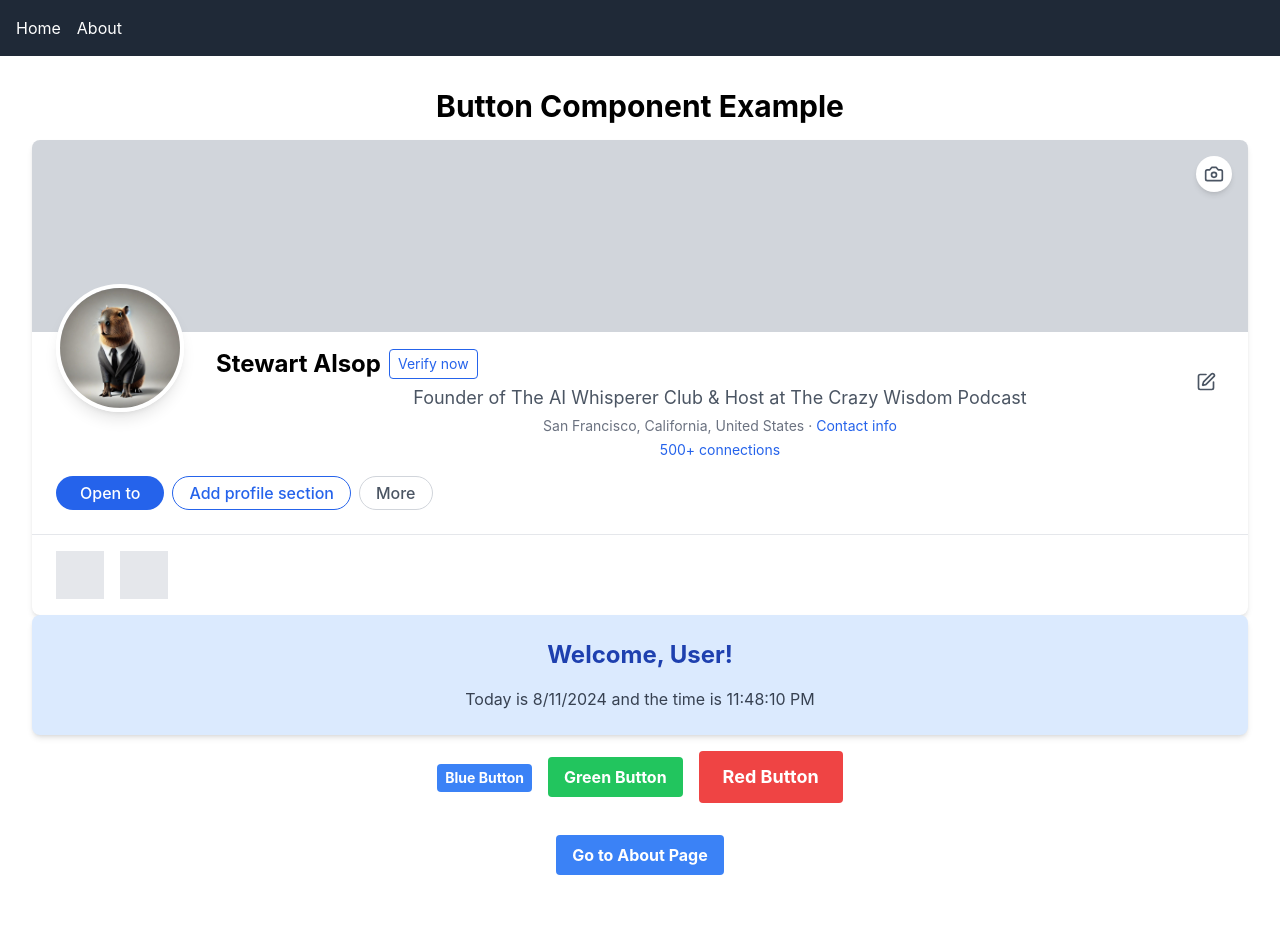
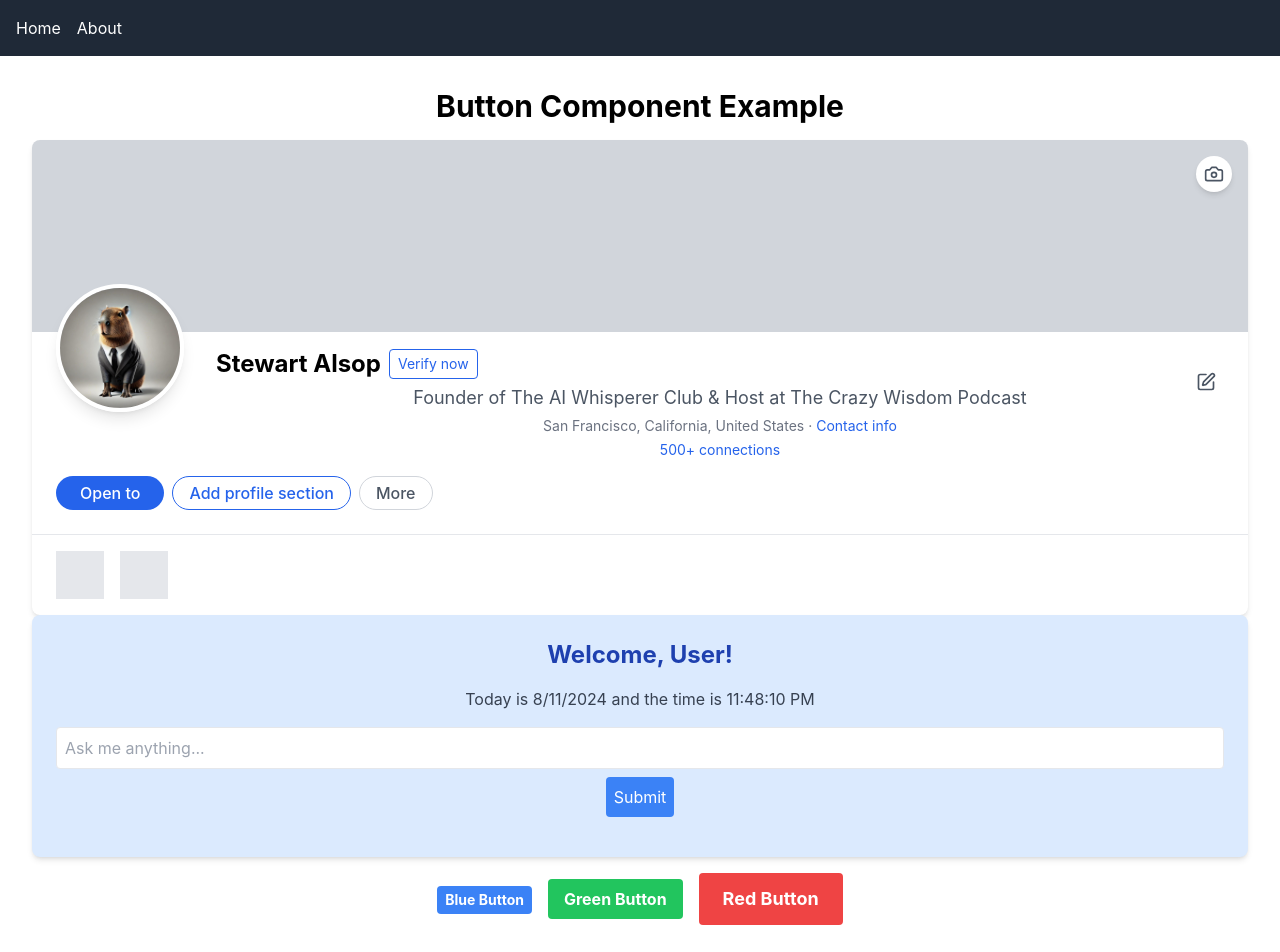
Before and after one commit to StewartalsopIII/good_react, a React (Create React App) app: page / in a window 1280 px wide. Shown: the top 952 px of the page. Before the commit the page ends 907 px from the top, so only its background shows below. Built offline with nearby package versions, Linux system fonts and the light colour scheme.

Commit message:
Initial commit

```diff
--- a/package.json
+++ b/package.json
@@ -6,6 +6,9 @@
     "@testing-library/jest-dom": "^5.17.0",
     "@testing-library/react": "^13.4.0",
     "@testing-library/user-event": "^13.5.0",
+    "axios": "^1.7.4",
+    "dotenv": "^16.4.5",
+    "express": "^4.19.2",
     "lucide-react": "^0.427.0",
     "react": "^18.3.1",
     "react-dom": "^18.3.1",
--- a/src/UserGreeting.js
+++ b/src/UserGreeting.js
@@ -1,20 +1,71 @@
 import React, { useState, useEffect } from 'react';
+import axios from 'axios';
 
 const UserGreeting = () => {
   const [currentDate, setCurrentDate] = useState(new Date());
+  const [input, setInput] = useState('');
+  const [output, setOutput] = useState('');
+  const [isLoading, setIsLoading] = useState(false);
 
   useEffect(() => {
     const timer = setInterval(() => setCurrentDate(new Date()), 1000);
     return () => clearInterval(timer);
   }, []);
 
+  const handleSubmit = async (e) => {
+    e.preventDefault();
+    setIsLoading(true);
+    try {
+      const response = await axios.post(
+        'https://api.openai.com/v1/chat/completions',
+        {
+          model: 'gpt-3.5-turbo',
+          messages: [{ role: 'user', content: input }],
+        },
+        {
+          headers: {
+            'Authorization': `Bearer ${process.env.REACT_APP_OPENAI_API_KEY}`,
+            'Content-Type': 'application/json',
+          },
+        }
+      );
+      setOutput(response.data.choices[0].message.content);
+    } catch (error) {
+      console.error('Error calling OpenAI API:', error);
+      setOutput('An error occurred. Please try again.');
+    }
+    setIsLoading(false);
+  };
+
   return (
     <div className="bg-blue-100 p-6 rounded-lg shadow-md">
       <h2 className="text-2xl font-bold text-blue-800 mb-4">Welcome, User!</h2>
-      <p className="text-gray-700">
+      <p className="text-gray-700 mb-4">
         Today is {currentDate.toLocaleDateString()} and the time is{' '}
         {currentDate.toLocaleTimeString()}
       </p>
+      <form onSubmit={handleSubmit} className="mb-4">
+        <input
+          type="text"
+          value={input}
+          onChange={(e) => setInput(e.target.value)}
+          className="w-full p-2 border rounded"
+          placeholder="Ask me anything..."
+        />
+        <button
+          type="submit"
+          className="mt-2 bg-blue-500 text-white p-2 rounded hover:bg-blue-600"
+          disabled={isLoading}
+        >
+          {isLoading ? 'Thinking...' : 'Submit'}
+        </button>
+      </form>
+      {output && (
+        <div className="bg-white p-4 rounded">
+          <h3 className="font-bold mb-2">Response:</h3>
+          <p>{output}</p>
+        </div>
+      )}
     </div>
   );
 };
```
Also changed, not shown: 2 other files (tests, documents, lock files or other folders).
